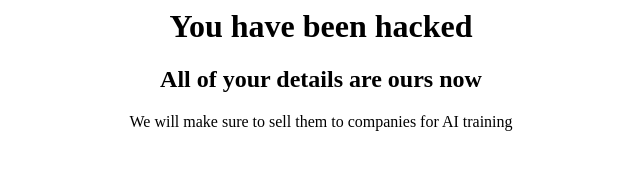
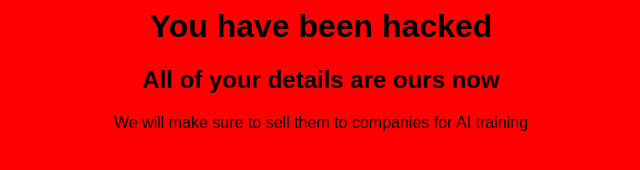
Before and after one commit to Aishalpaca/Hacked, a plain HTML site: page Index.html in a window 1280 px wide. Shown: the whole page, without its empty margins (319-959 px from the left). Drawn offline with Linux system fonts and the light colour scheme.

Commit message:
Update Index.html

```diff
--- a/Index.html
+++ b/Index.html
@@ -6,13 +6,18 @@
 <style>
 h1 {
   text-align:center;
+  font-family: Arial, Helvetica, sans-serif;
 }
 h2 {
   text-align:center;
+  font-family: Arial, Helvetica, sans-serif;
 }
 p {
   text-align:center;
+  font-family: Arial, Helvetica, sans-serif;
 }
+body {
+  background-color:red;
 
 </style>
 
```
